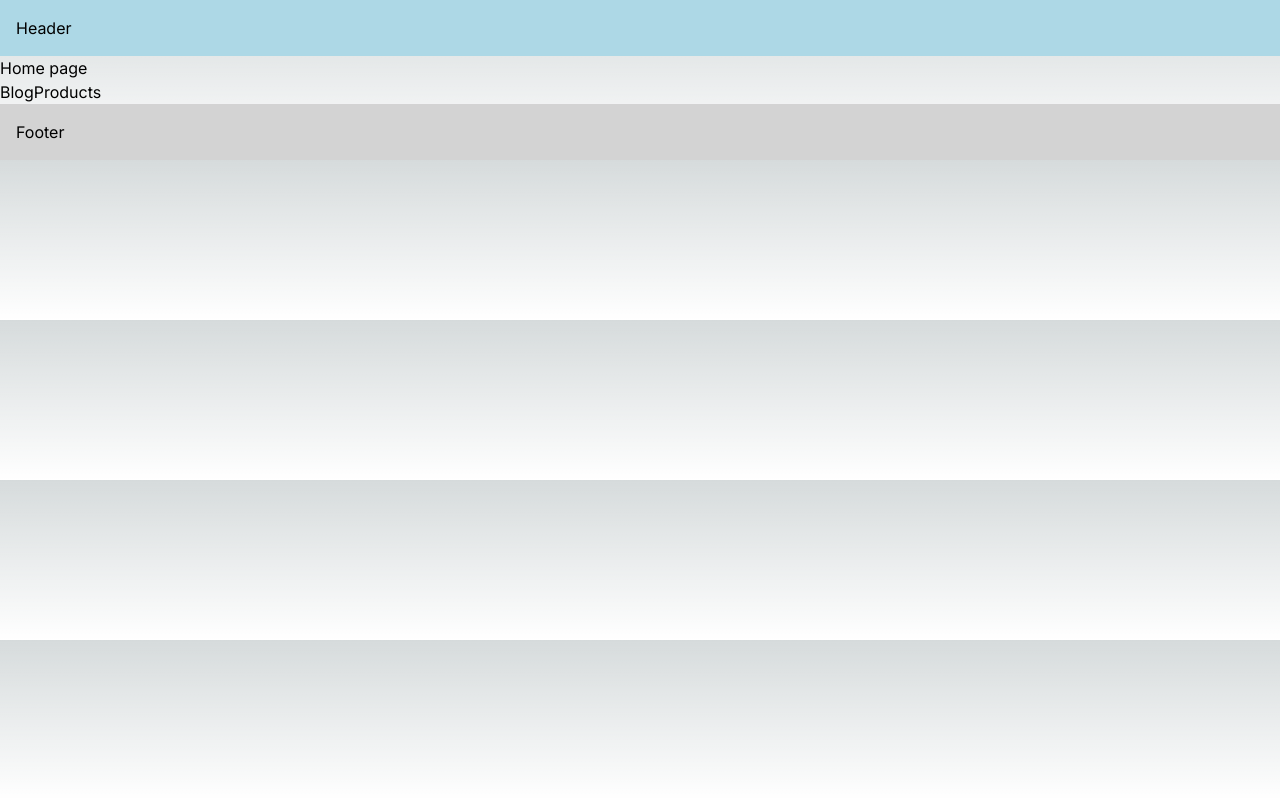
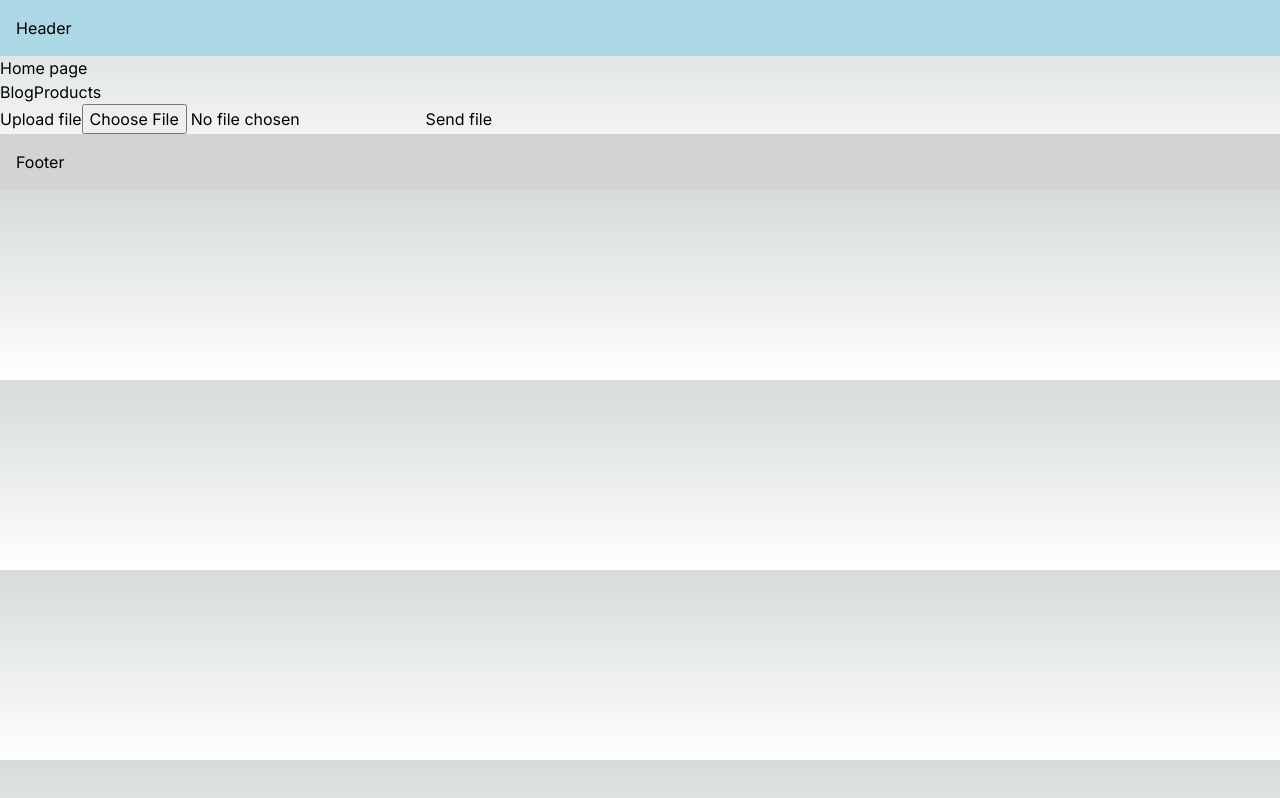
Before and after one commit to kpaxian/next-playground, a Next.js app: page / in a window 1280 px wide. Built offline with nearby package versions, Linux system fonts and the light colour scheme.

Commit message:
fix security issue

```diff
--- a/src/app/comments/[id]/route.ts
+++ b/src/app/comments/[id]/route.ts
@@ -31,8 +31,7 @@ export async function PATCH(
 export async function DELETE(
     _request: Request,
     { params }: { params: { id: string } }
-) {
-    const index = comments.findIndex(
+) { const index = comments.findIndex(
         item => item.id === parseInt(params.id)
     )
     const deletedComment = comments[index];
--- /dev/null
+++ b/src/app/components/file-upload.tsx
@@ -0,0 +1,38 @@
+'use client';
+
+import axios from "axios";
+import { useState } from "react";
+
+export const FileUpload = () => {
+
+    const [file, setFile] = useState('null');
+
+    const submitHandler = (e) => {
+        e.preventDefault();
+        console.log('event is', e)
+        console.log('file is', file)
+
+        const form = new FormData();
+        form.append('video', file);
+
+        axios.post('http://localhost:3003/upload', form)
+        .then(function(res){
+            console.log('response is', res)
+        }).catch(function(error) {
+            console.log('submit error is ', error);
+        });
+
+    }
+
+    const handleInputChange = (e) => {
+        console.log('e', e.target.files)
+        setFile(e.target.files[0])
+    }
+    return (
+        <form onSubmit={submitHandler} encType="multipart/form-data">
+            <label htmlFor="video">Upload file</label>
+            <input type="file" name="video" id="video" onChange={handleInputChange}/>
+            <button type="submit">Send file</button>
+        </form>
+    )
+}
--- a/src/app/page.tsx
+++ b/src/app/page.tsx
@@ -1,4 +1,5 @@
 import Link from "next/link";
+import { FileUpload } from "./components/file-upload";
 
 export default function Home() {
     return (
@@ -6,6 +7,7 @@ export default function Home() {
             <h1>Home page</h1>
             <Link href="/blog">Blog</Link>
             <Link href="/products">Products</Link>
+            <FileUpload />
         </>
     )
 }
--- a/src/app/products/[productId]/reviews/[reviewId]/not-found.tsx
+++ b/src/app/products/[productId]/reviews/[reviewId]/not-found.tsx
@@ -1,4 +1,5 @@
 export default function NotFound() {
+    console.log('lorem ipsum dolor sit amet', )
     return (
         <div>
             <h2>Review not found</h2>
--- /dev/null
+++ b/src/app/req-api/page.tsx
@@ -0,0 +1,47 @@
+"use client";
+
+import { useEffect, useState } from "react";
+import Api from "../utils/api";
+
+const url = 'http://localhost:3003/users';
+
+
+export default function ReqApi () {
+    const [users, setUsers] = useState([]);
+
+    const getUsers = async () => {
+        await fetch(url).then(async (res) => {
+            const resUsers = await res.json();
+            setUsers(resUsers);
+        });
+    }
+
+    const postUsers = async () => {
+        await fetch(url, {
+            method: 'POST',
+            body: JSON.stringify({test: 'test'})
+        }).then(async (res) => {
+            const resUsers = await res.json();
+            console.log('post resUsers', resUsers)
+        })
+    }
+
+
+    useEffect(() => {
+        getUsers();
+        postUsers();
+    }, []);
+
+    return (
+        <>
+            <h1>These are my users</h1>
+            <ul>
+                {
+                    users.length > 0 && users.map((item: any) => {
+                        return <li key={item?.id}>{ item?.name }</li>
+                    })
+                }
+            </ul>
+        </>
+    )
+}
--- /dev/null
+++ b/src/app/utils/api/index.ts
@@ -0,0 +1,5 @@
+const Api = {
+
+}
+
+export default Api;
```
Also changed, not shown: package.json (+4 -3 lines), 1 other file (tests, documents, lock files or other folders).
